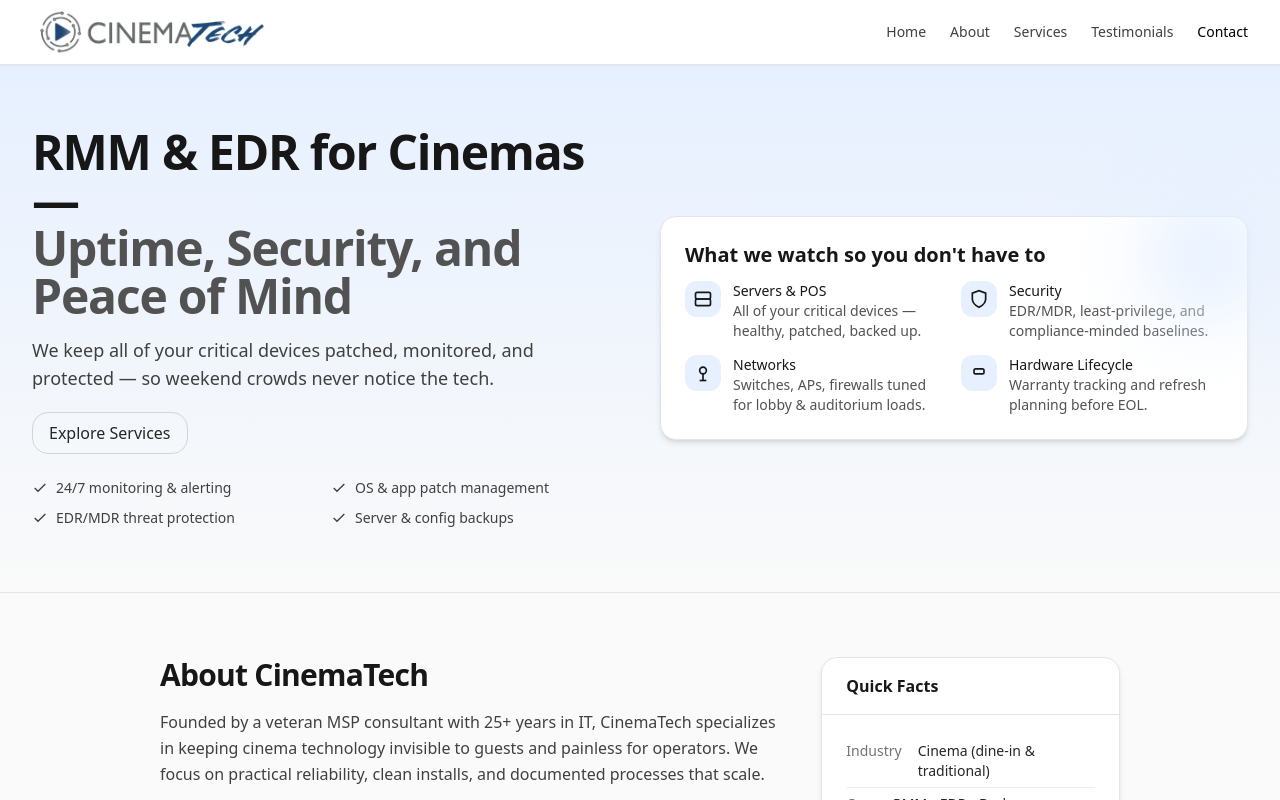
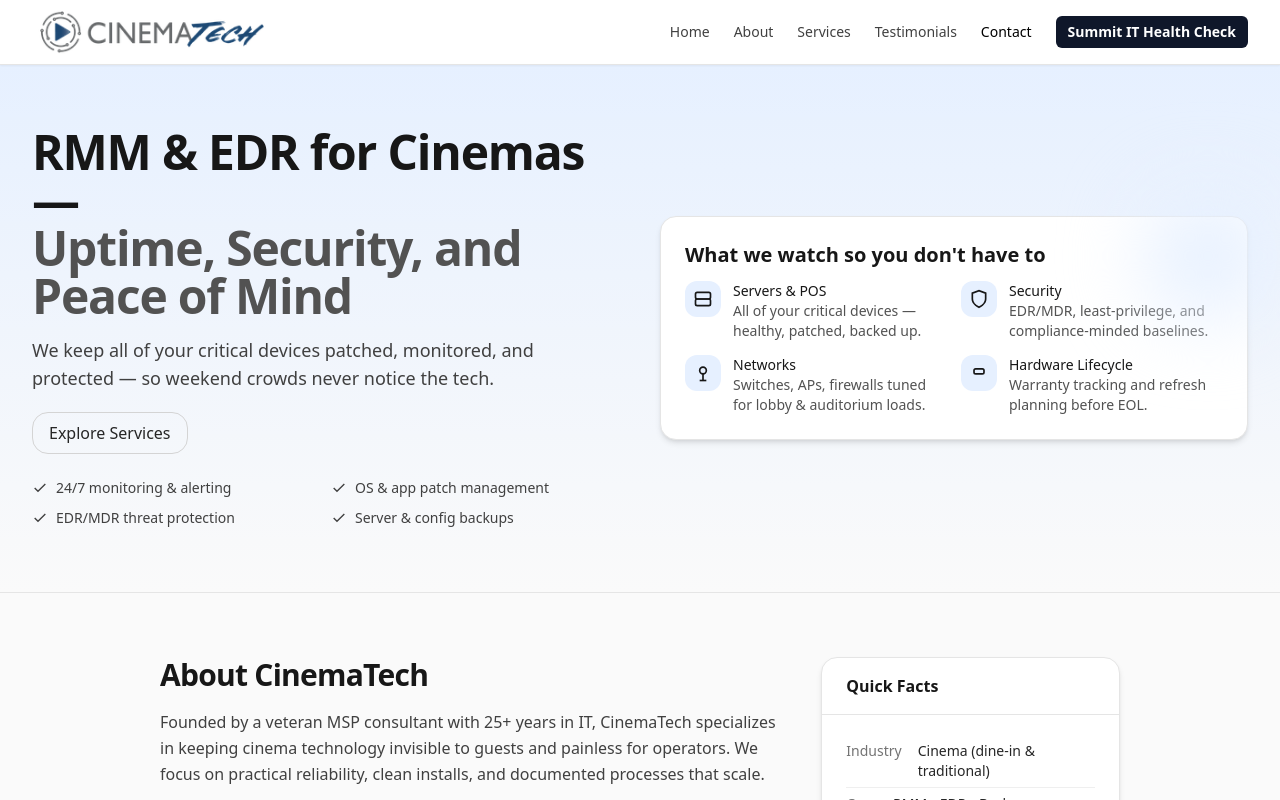
Before and after one commit to dsarfati75/CTGweb, a Next.js app: page / in a window 1280 px wide. Shown: the top 800 px of the page. Built offline with nearby package versions, Linux system fonts and the light colour scheme.

Commit message:
Update Header.tsx

```diff
--- a/components/Header.tsx
+++ b/components/Header.tsx
@@ -13,10 +13,14 @@ export default function Header() {
   // Toggle Support Nav Item
   const supportEnabled = false;
 
+  // Toggle Summit CTA (turn off after the event)
+  const summitEnabled = true;
+
   React.useEffect(() => {
     // If not on homepage, set active based on pathname
     if (pathname !== "/") {
-      if (pathname.startsWith("/testimonials")) setActive("testimonials");
+      if (pathname.startsWith("/dics-summit")) setActive("dics-summit");
+      else if (pathname.startsWith("/testimonials")) setActive("testimonials");
       else if (pathname.startsWith("/support")) setActive("support");
       else if (pathname.startsWith("/blog")) setActive("blog");
       else setActive("home");
@@ -78,6 +82,9 @@ export default function Header() {
         : "text-neutral-700 hover:text-[var(--brand-primary)]",
     ].join(" ");
 
+  const summitButtonClass =
+    "inline-flex items-center rounded-md bg-slate-900 px-3 py-1.5 text-sm font-semibold text-white hover:bg-slate-800";
+
   return (
     <header className="fixed top-0 inset-x-0 z-50 bg-white/80 backdrop-blur supports-[backdrop-filter]:bg-white/60 border-b border-neutral-200 shadow-sm">
       <div className="max-w-7xl mx-auto h-16 px-4 sm:px-6 lg:px-8 flex items-center">
@@ -125,6 +132,16 @@ export default function Header() {
           {supportEnabled && (
             <Link href="/support" className={linkClass("support")} onClick={() => handleNavClick("support")}>
               Support
+            </Link>
+          )}
+
+          {summitEnabled && (
+            <Link
+              href="/dics-summit"
+              className={summitButtonClass}
+              onClick={() => handleNavClick("dics-summit")}
+            >
+              Summit IT Health Check
             </Link>
           )}
         </nav>
@@ -180,6 +197,16 @@ export default function Header() {
                 Support
               </Link>
             )}
+
+            {summitEnabled && (
+              <Link
+                href="/dics-summit"
+                className="mt-2 inline-flex items-center justify-center rounded-md bg-slate-900 px-3 py-2 text-sm font-semibold text-white hover:bg-slate-800"
+                onClick={() => handleNavClick("dics-summit")}
+              >
+                Summit IT Health Check
+              </Link>
+            )}
           </div>
         </div>
       )}
```
